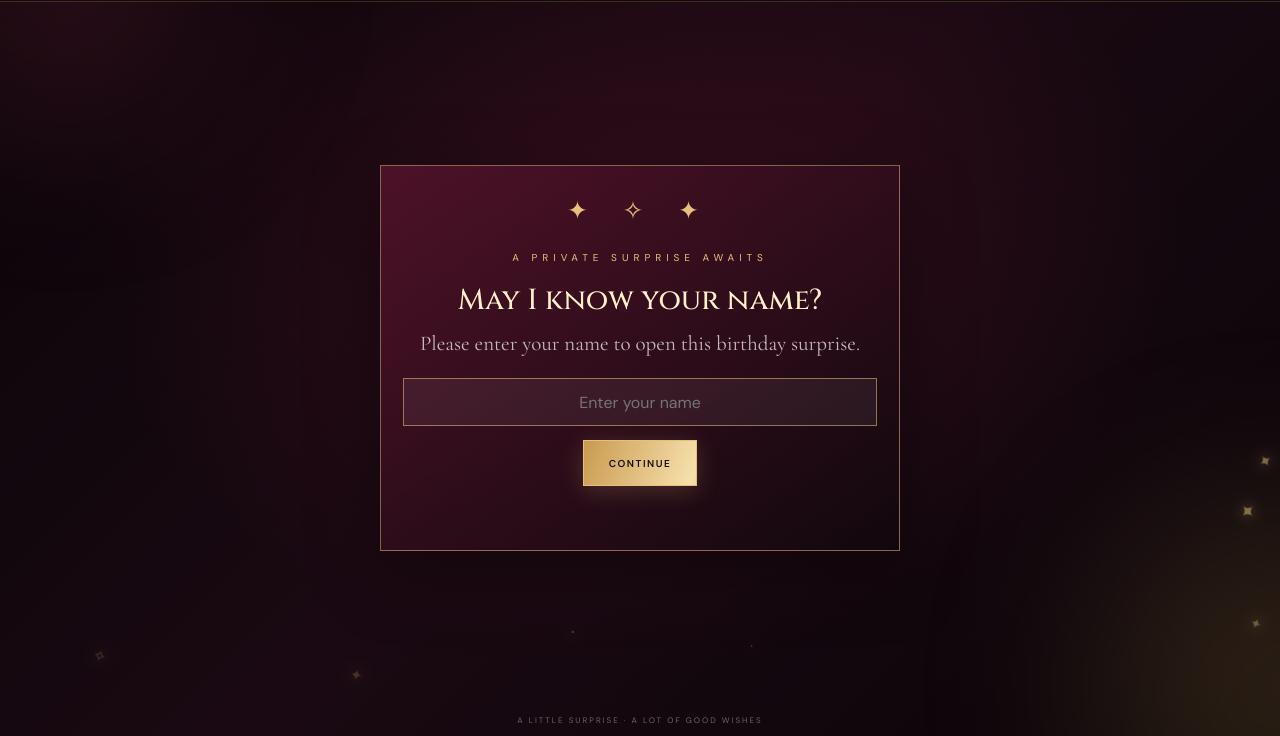
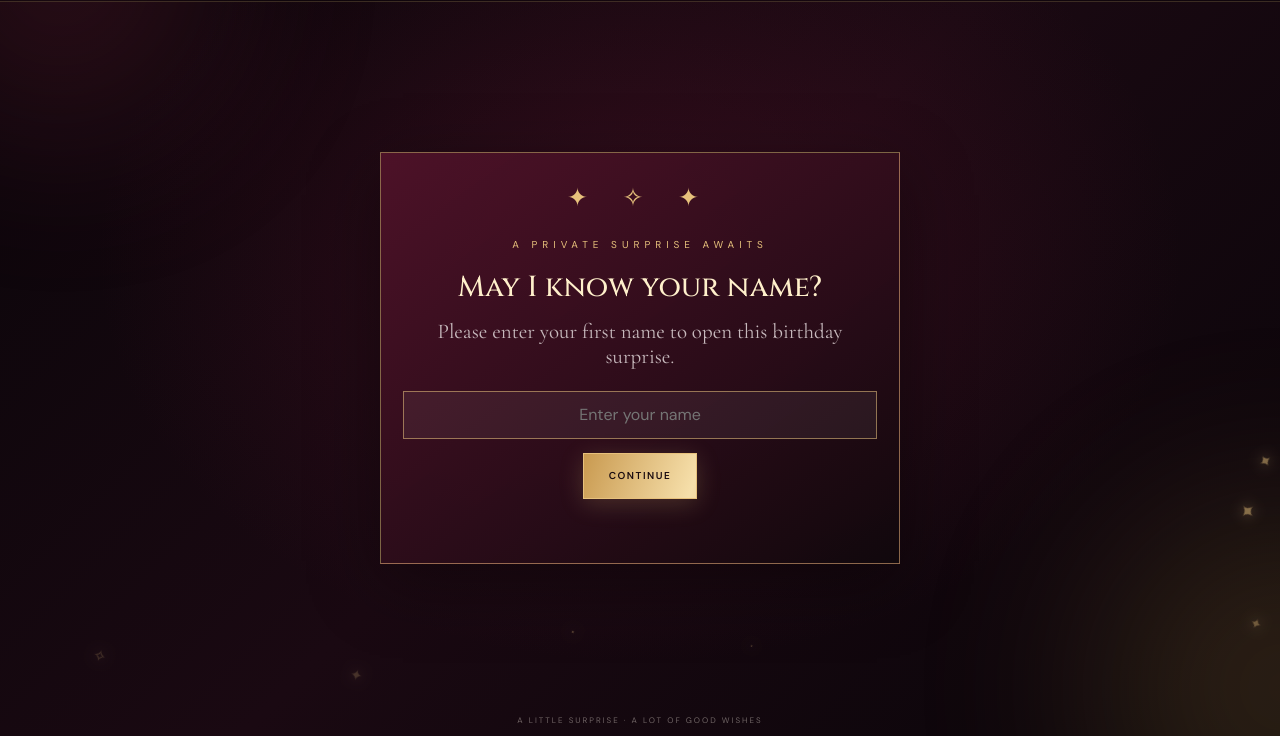
Before and after one commit to reevesh617/wish, a plain HTML site: page index.html in a window 1280 px wide. Shown: the part 64-800 px from the top of the page. Drawn offline with nearby package versions, Linux system fonts and the light colour scheme.

Commit message:
index.html

```diff
--- a/index.html
+++ b/index.html
@@ -772,7 +772,7 @@ button:focus-visible {
       <div class="ornament">✦ ✧ ✦</div>
       <div class="eyebrow">A private surprise awaits</div>
       <h1>May I know your name?</h1>
-      <p>Please enter your name to open this birthday surprise.</p>
+      <p>Please enter your first name to open this birthday surprise.</p>
       <form onsubmit="checkName(event)">
         <input id="nameInput" type="text" placeholder="Enter your name"
                autocomplete="given-name" aria-label="Enter your name" required>
```
